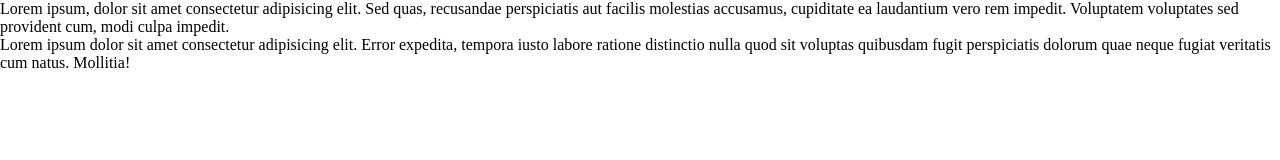
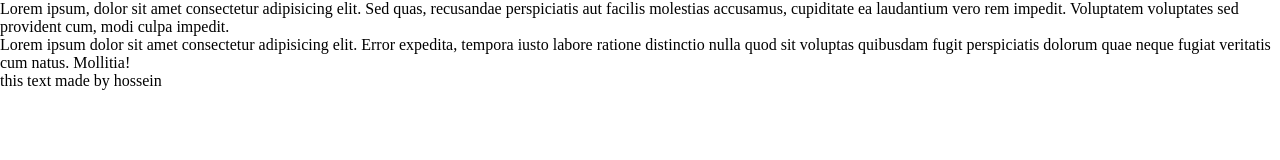
Before and after one commit to horexAsTeacher/test, a plain HTML site: page index.html in a window 1280 px wide. Drawn offline with Linux system fonts and the light colour scheme.

```diff
--- a/index.html
+++ b/index.html
@@ -19,5 +19,8 @@
       fugit perspiciatis dolorum quae neque fugiat veritatis cum natus.
       Mollitia!
     </p>
+    <p>
+      this text made by hossein
+    </p>
   </body>
 </html>
```
